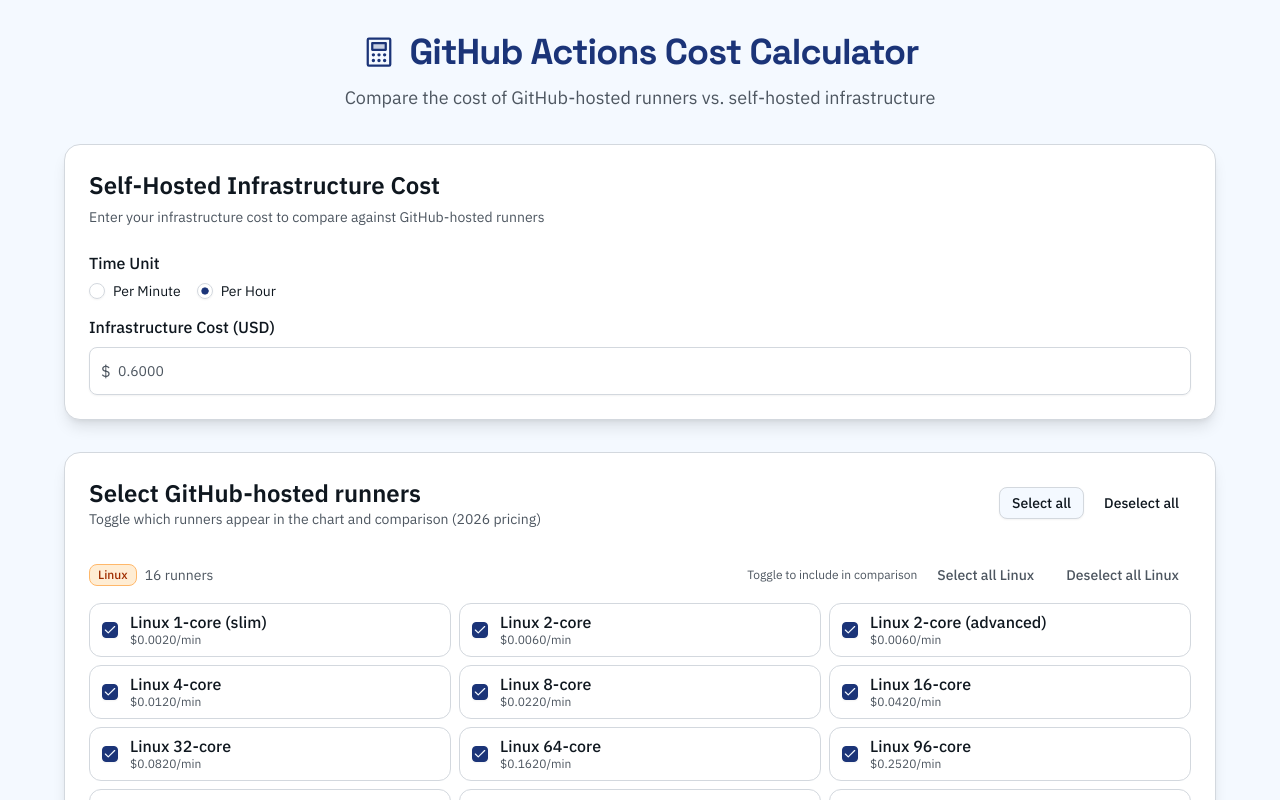
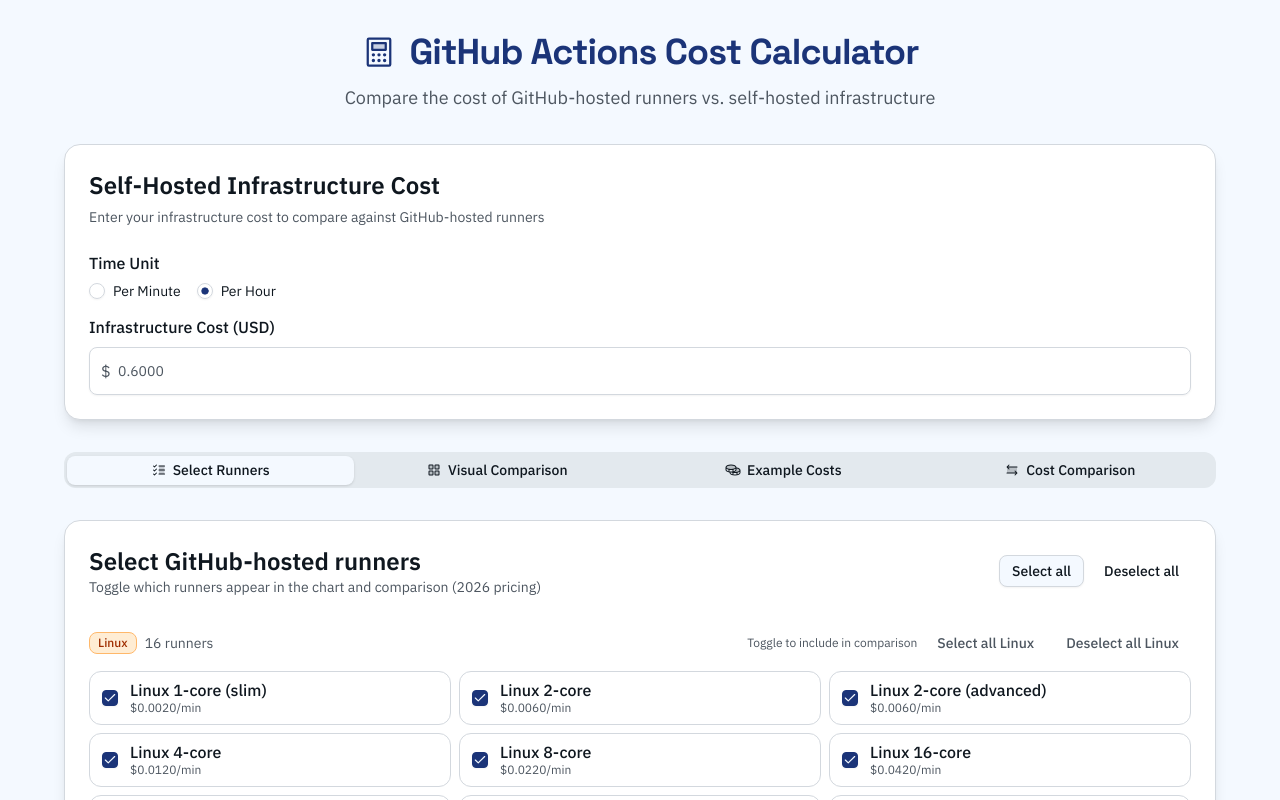
Before and after one commit to aatmmr/github-actions-cost-calculator, a React (Vite) app: page / in a window 1280 px wide. Shown: the top 800 px of the page. Built offline with nearby package versions, Linux system fonts and the light colour scheme.

Commit message:
feat(ui): adding tabs for easier visibility

```diff
--- a/src/App.tsx
+++ b/src/App.tsx
@@ -1,5 +1,5 @@
 import { useMemo, useState } from 'react'
-import { Calculator, TrendUp, Check, Warning, ChartBar } from '@phosphor-icons/react'
+import { Calculator, TrendUp, Check, Warning, ChartBar, ListChecks, SquaresFour, Coins, ArrowsLeftRight } from '@phosphor-icons/react'
 import { Card, CardContent, CardDescription, CardHeader, CardTitle } from '@/components/ui/card'
 import { Input } from '@/components/ui/input'
 import { Label } from '@/components/ui/label'
@@ -8,6 +8,7 @@
 import { Separator } from '@/components/ui/separator'
 import { Checkbox } from '@/components/ui/checkbox'
 import { Button } from '@/components/ui/button'
+import { Tabs, TabsContent, TabsList, TabsTrigger } from '@/components/ui/tabs'
 import { BarChart, Bar, XAxis, YAxis, CartesianGrid, Tooltip, Legend, ResponsiveContainer, Cell } from 'recharts'
 
 type RunnerType = {
@@ -252,6 +253,27 @@
           </CardContent>
         </Card>
 
+        <Tabs defaultValue="select" className="space-y-6">
+          <TabsList className="w-full grid grid-cols-2 md:grid-cols-4">
+            <TabsTrigger value="select">
+              <ListChecks weight="duotone" />
+              Select Runners
+            </TabsTrigger>
+            <TabsTrigger value="visual">
+              <SquaresFour weight="duotone" />
+              Visual Comparison
+            </TabsTrigger>
+            <TabsTrigger value="examples">
+              <Coins weight="duotone" />
+              Example Costs
+            </TabsTrigger>
+            <TabsTrigger value="comparison">
+              <ArrowsLeftRight weight="duotone" />
+              Cost Comparison
+            </TabsTrigger>
+          </TabsList>
+
+          <TabsContent value="select">
             <Card className="shadow-lg">
               <CardHeader>
                 <div className="flex flex-col gap-2 md:flex-row md:items-center md:justify-between">
@@ -352,8 +374,10 @@
                 })}
               </CardContent>
             </Card>
+          </TabsContent>
 
-        {selfHostedCostPerMinute !== null && (
+          <TabsContent value="visual">
+            {selfHostedCostPerMinute !== null ? (
               <Card className="shadow-lg">
                 <CardHeader>
                   <div className="flex items-center gap-2">
@@ -412,9 +436,17 @@
                   </div>
                 </CardContent>
               </Card>
+            ) : (
+              <Card className="shadow-lg">
+                <CardContent className="py-10 text-center text-muted-foreground">
+                  Enter your self-hosted cost to see the visual comparison.
+                </CardContent>
+              </Card>
             )}
+          </TabsContent>
 
-          {selfHostedCostPerMinute !== null && (
+          <TabsContent value="examples">
+            {selfHostedCostPerMinute !== null ? (
               <Card className="shadow-lg">
                 <CardHeader>
                   <CardTitle className="text-2xl">Example workflow costs</CardTitle>
@@ -459,8 +491,16 @@
                   )}
                 </CardContent>
               </Card>
+            ) : (
+              <Card className="shadow-lg">
+                <CardContent className="py-10 text-center text-muted-foreground">
+                  Enter your self-hosted cost to see example workflow costs.
+                </CardContent>
+              </Card>
             )}
+          </TabsContent>
 
+          <TabsContent value="comparison">
             <Card className="shadow-lg">
               <CardHeader>
                 <CardTitle className="text-2xl">Cost Comparison</CardTitle>
@@ -572,6 +612,8 @@
                 )}
               </CardContent>
             </Card>
+          </TabsContent>
+        </Tabs>
 
         <Card className="shadow-lg border-accent/20 bg-accent/5">
           <CardHeader>
```
Lines whose indentation alone changed are shown as unchanged.
